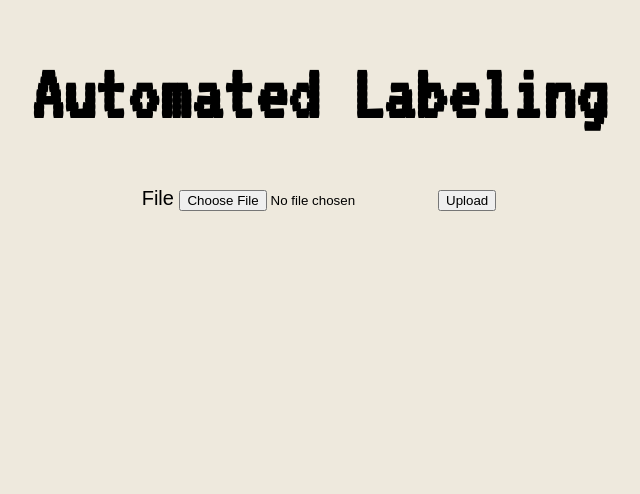
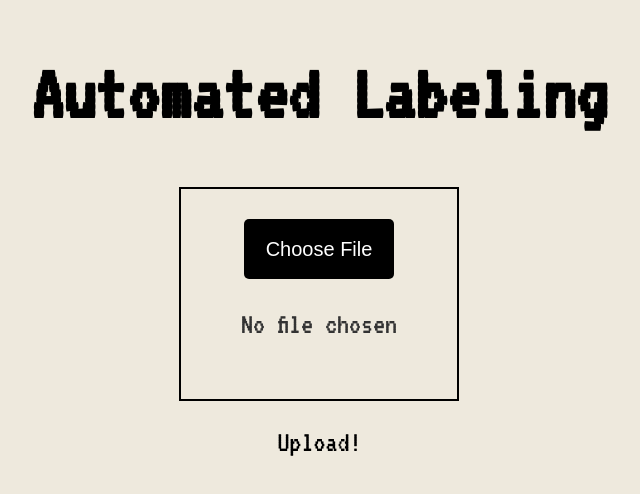
Before and after one commit to brittanyhailee/automated_labeling, a plain HTML site: page index.html in a window 1280 px wide. Shown: the whole page, without its empty margins (321-961 px from the left). Drawn offline with Linux system fonts and the light colour scheme.

Commit message:
possibly the final css styling for the application. file uploading works but automatic file downloading does not work.

```diff
--- a/index.html
+++ b/index.html
@@ -11,16 +11,29 @@
 </head>
 <body>
     <h1>Automated Labeling</h1>
+
     <!-- <textarea id="inputText" rows="4" cols="50"></textarea><br>
     <button onclick="sendText()">Send</button> -->
     <form id="uploadForm" method="post" enctype="multipart/form-data">
-        <label for="file">File</label>
-        <input id="file" name="file" type="file"/>
-        <button type="button" onclick="sendFile(event)">Upload</button>
+        <!-- <label for="file">File</label> -->
+        <!-- <input id="file" name="file" type="file"/> -->
+         <div class="file-upload-wrapper">
+            <label for="file" id="file-upload-button">Choose File</label>
+            <input type="file" id="file" name="file" />
+
+            <span id="file-name">No file chosen</span>
+        </div>
+        <div class="upload-btn">
+            <button id="upload" type="button" onclick="sendFile(event)">Upload!</button>
+        </div>
     </form>
-    <p id="result"></p>
+
 
     <script>
+        document.getElementById('file').addEventListener('change', function(event) {
+            var fileName = event.target.files[0] ? event.target.files[0].name : 'No file chosen';
+            document.getElementById('file-name').textContent = fileName;
+        });
        const socket = new WebSocket('ws://127.0.0.1:5500/ws');
         socket.onopen = function() {
             console.log('WebSocket connection opened.');
@@ -40,22 +53,29 @@
         };
 
 
+        let newFile = "";
         async function sendFile(event) {
-            event.preventDefault
+            event.preventDefault()
             const formData = new FormData(document.getElementById('uploadForm'))
+            try {
+                const response = await fetch('http://127.0.0.1:5000/predict', {
+                    method: 'POST',
+                    body: formData,
+                });
 
-            const response = await fetch('http://127.0.0.1:5000/predict', {
-                method: 'POST',
-                body: formData,
+                if (!response.ok) {
+                    throw new Error('Network response was not ok');
+                }
 
-            });
-            if (!response.ok) {
-                    throw new Error('Network response was not ok');
+                const data = await response.json();
+
+
+            } catch (error) {
+                console.error('Error:', error);
             }
-            const data = await response.json();
-            // event.preventDefault();
-            document.getElementById('result').innerText = `Prediction: ${data.prediction}`;
         }
+
+
     </script>
 </body>
 </html>
--- a/styles.css
+++ b/styles.css
@@ -8,13 +8,137 @@ body {
     font-family:Arial, Helvetica, sans-serif;
     font-size: 20px;
 }
+
 h1 {
     font-family: "VT323", monospace;
     font-size: 4em;
 }
 
 
+.file-upload-wrapper {
+    display: inline-block;
+    position: relative;
+    cursor: pointer;
+    border: 2px solid black;
+    padding: 30px;
+}
 
+#file {
+    position: absolute;
+    left: 0;
+    top: 0;
+    opacity: 0; /* Hide the native file input */
+    width: 100%;
+    height: 100%;
+    cursor: pointer;
+}
+
+#file-upload-button {
+    display: inline-block;
+    padding: 10px 20px;
+    background-color: black;
+    color: white;
+    border: none;
+    border-radius: 5px;
+    cursor: pointer;
+    font-size: 20px;
+    text-align: center;
+    height: 40px;
+    width: 110px;
+    justify-content: center;
+    align-content: center;
+
+}
+
+#file-upload-button:hover {
+    background-color: white;
+    color: black;
+
+}
+
+
+#file-name {
+    display: block;
+    margin: 30px;
+    font-size: 30px;
+    color: #333;
+    font-family: "VT323", monospace;
+}
+
+
+.upload-btn {
+    align-content: center;
+    justify-items: center;
+    height: 80px;
+}
+
+#upload {
+    font-size: 30px;
+    /* font-family:Arial, Helvetica, sans-serif; */
+    font-family: "VT323", Arial;
+    height: 30px;
+    width: 95px;
+    box-shadow: none;
+    border: none;
+    background: none;
+    margin: 0;
+}
+
+#upload::after {
+    content: '';
+    position: static;
+    width: 0;
+    height: 3px;
+    /* bottom: 10px; */
+    background: black;
+    transition: width .2s;
+    cursor: pointer;
+
+}
+
+#upload:hover::after {
+    display: flex;
+    width: 100%;
+
+}
+/* .upload-btn::after {
+    display: inline-block;
+    align-self: center;
+    content: '';
+    position: absolute;
+    height: 4px;
+    align-content: center;
+    bottom: 0;
+    width: 100%;
+    margin: auto;
+    background: black;
+    transition: width .2s;
+} */
+
+
+/* .upload-btn:hover:after {
+    display: inline-block;
+    width: 100%;
+} */
+
+/* #upload {
+
+    border-style: none;
+    border: none;
+    font-size: 20px;
+    margin: 0;
+    background-color: transparent;
+    width: 100px;
+}  */
+
+
+
+/* #upload:hover {
+
+} */
+
+
+/* Fonts */
 .vt323-regular {
     font-family: "VT323", monospace;
     font-weight: 400;
```
Also changed, not shown: 28_run2_classified.txt (deleted), 2 other files.
